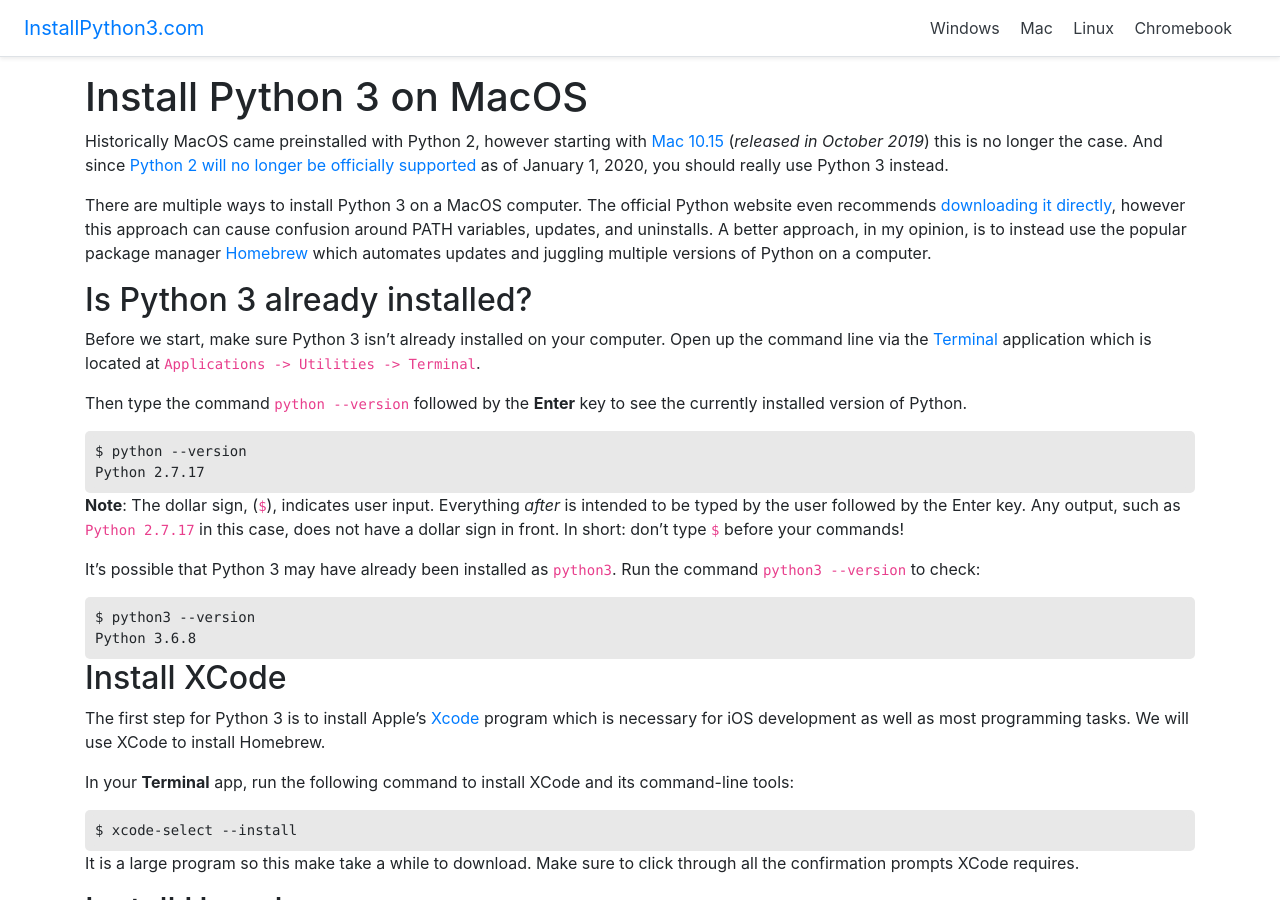
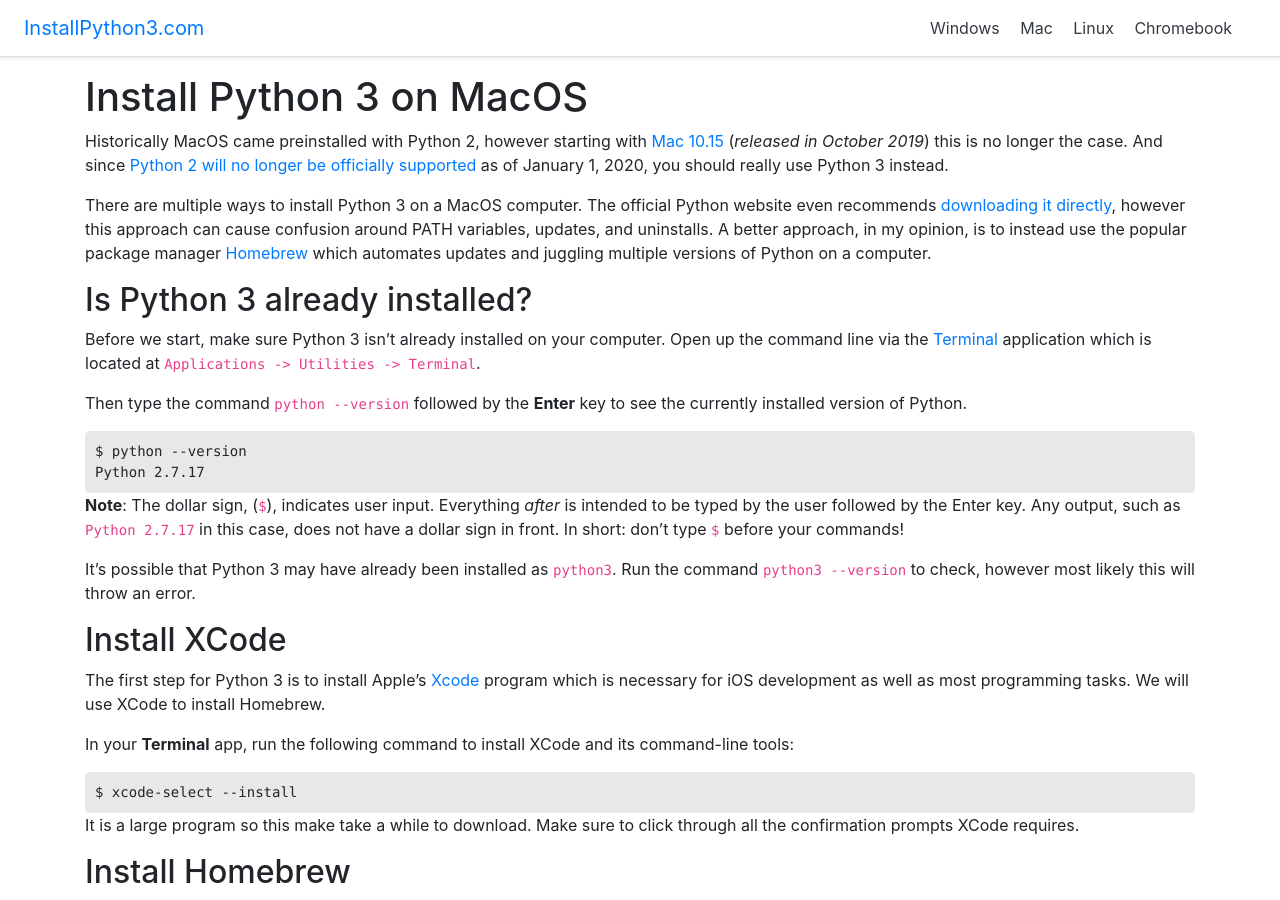
Before and after one commit to NazarMiroshnichenko/installpython3.com, a Jekyll site: the page built from _posts/2010-01-01-mac.markdown, in a window 1280 px wide and 900 px high. Built offline with Jekyll 4.4.1, drawn with Linux system fonts in a browser that asks for light colours.

Commit message:
add note on python3 error on mac

````diff
--- a/_posts/2010-01-01-mac.markdown
+++ b/_posts/2010-01-01-mac.markdown
@@ -26,12 +26,7 @@ Python 2.7.17
 **Note**: The dollar sign, (`$`), indicates user input. Everything *after* is intended to be typed by the user followed by the Enter key. Any output, such as `Python 2.7.17` in this case, does not have a dollar sign in front.
 In short: don't type `$` before your commands!
 
-It's possible that Python 3 may have already been installed as `python3`. Run the command `python3 --version` to check:
-
-```
-$ python3 --version
-Python 3.6.8
-```
+It's possible that Python 3 may have already been installed as `python3`. Run the command `python3 --version` to check, however most likely this will throw an error.
 
 ## Install XCode
 
````
